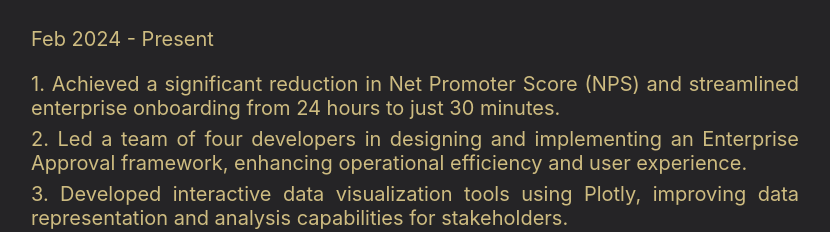
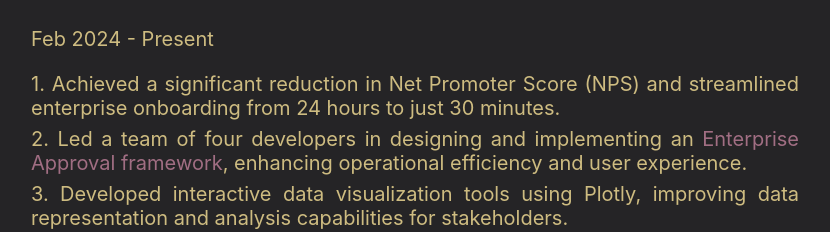
Before and after one commit to mehtarishabh/onerishabh, a React (Create React App) app: page / in a window 1280 px wide. Shown: the part 1700-1932 px from the top of the page, without its empty margins (225-1055 px from the left). Built offline with nearby package versions, Linux system fonts and the light colour scheme.

Commit message:
small fix

```diff
--- a/src/pages/Home/Home.js
+++ b/src/pages/Home/Home.js
@@ -60,7 +60,7 @@ function Home() {
             <div className='Home_text'></div>
             <div className='Home_text'></div>
             <div className='Home_text'>1. Achieved a significant reduction in Net Promoter Score (NPS) and streamlined enterprise onboarding from 24 hours to just 30 minutes.</div>
-            <div className='Home_text'>2. Led a team of four developers in designing and implementing an Enterprise Approval framework, enhancing operational efficiency and user experience.</div>
+            <div className='Home_text'>2. Led a team of four developers in designing and implementing an <a className='pink'>Enterprise Approval framework</a>, enhancing operational efficiency and user experience.</div>
             <div className='Home_text'>3. Developed interactive data visualization tools using Plotly, improving data representation
                                           and analysis capabilities for stakeholders.</div>
 
```
